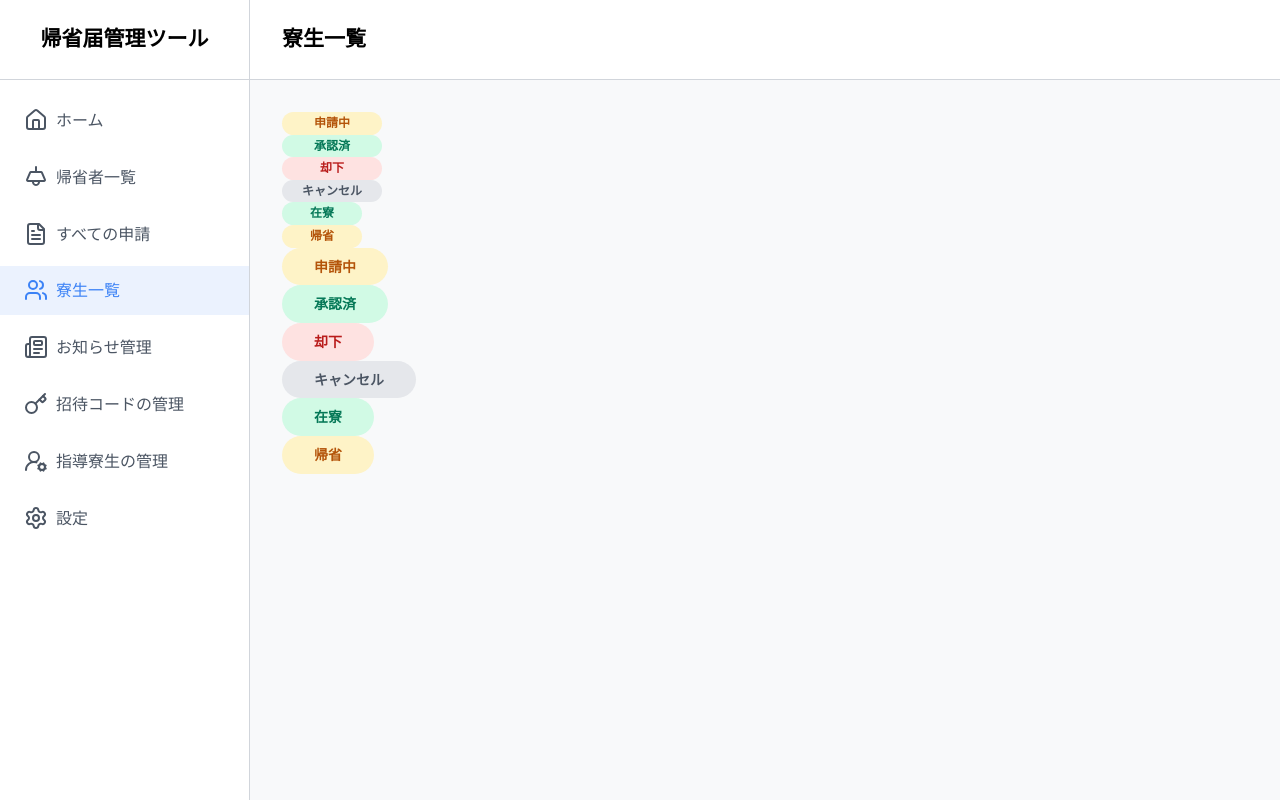
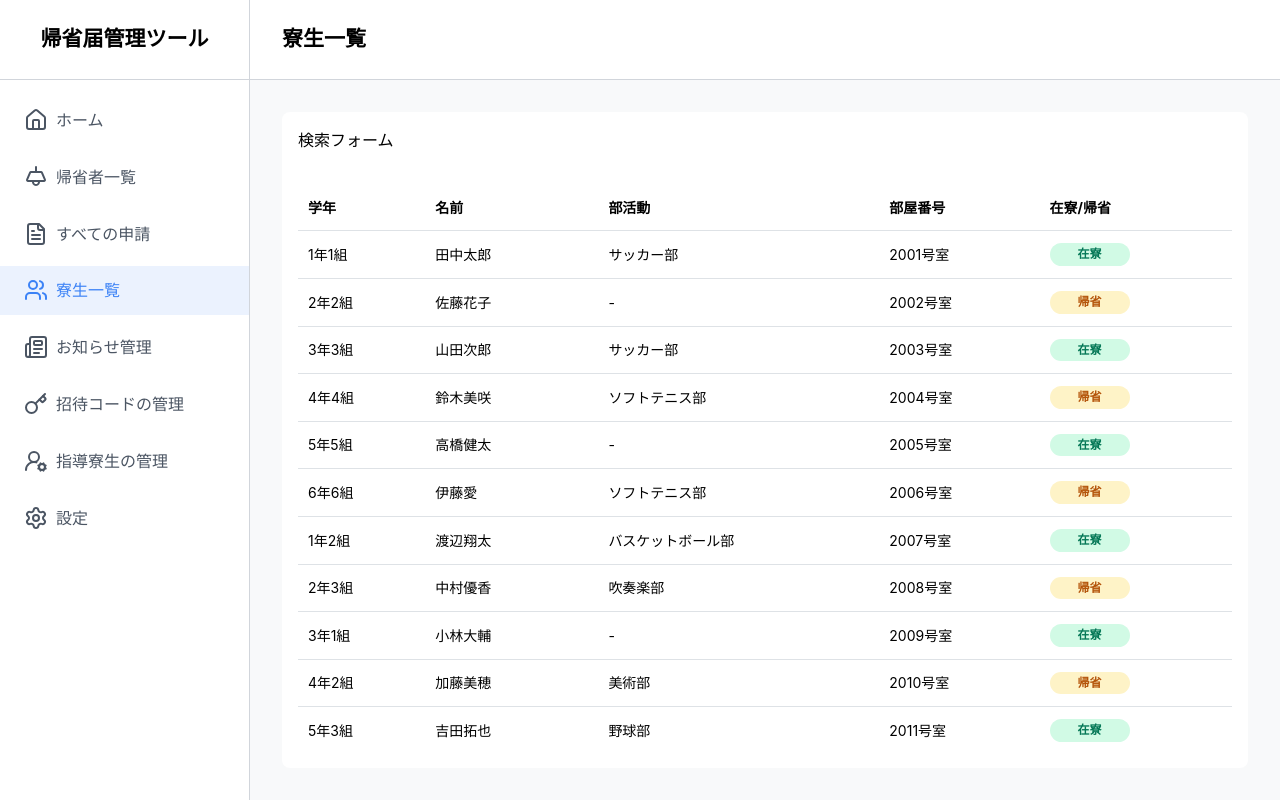
Before and after one commit to mokkun55/yurigaoka-app-teacher, a Next.js app: page /students in a window 1280 px wide. Built offline with nearby package versions, Linux system fonts and the light colour scheme; a web font is replaced by a local one.

Commit message:
wip: 生徒一覧UIの作成

```diff
--- /dev/null
+++ b/src/app/students/_components/student-table/index.tsx
@@ -0,0 +1,39 @@
+'use client'
+
+import { Student } from '../../types/student'
+import { Table } from '@mantine/core'
+import Badge from '@/app/_components/ui/badge'
+type Props = {
+  students: Student[]
+}
+
+export default function StudentTable({ students }: Props) {
+  const rows = students.map((student) => {
+    return (
+      <Table.Tr key={student.id}>
+        <Table.Td>
+          {student.grade}年{student.class}組
+        </Table.Td>
+        <Table.Td>{student.name}</Table.Td>
+        <Table.Td>{student.club || '-'}</Table.Td>
+        <Table.Td>{student.roomNumber}号室</Table.Td>
+        <Table.Td>{<Badge variant={student.status} />}</Table.Td>
+      </Table.Tr>
+    )
+  })
+
+  return (
+    <Table verticalSpacing="sm" stickyHeader>
+      <Table.Thead>
+        <Table.Tr>
+          <Table.Th>学年</Table.Th>
+          <Table.Th>名前</Table.Th>
+          <Table.Th>部活動</Table.Th>
+          <Table.Th>部屋番号</Table.Th>
+          <Table.Th>在寮/帰省</Table.Th>
+        </Table.Tr>
+      </Table.Thead>
+      <Table.Tbody>{rows}</Table.Tbody>
+    </Table>
+  )
+}
--- a/src/app/students/page.tsx
+++ b/src/app/students/page.tsx
@@ -1,20 +1,247 @@
-import Badge from '../_components/ui/badge'
+import styles from './styles.module.css'
+import { Student } from './types/student'
+import StudentTable from './_components/student-table'
 
 export default function StudentsPage() {
+  const students: Student[] = [
+    {
+      id: 1,
+      grade: 1,
+      class: 1,
+      name: '田中太郎',
+      club: 'サッカー部',
+      roomNumber: 2001,
+      status: 'stay',
+    },
+    {
+      id: 2,
+      grade: 2,
+      class: 2,
+      name: '佐藤花子',
+      roomNumber: 2002,
+      status: 'leave',
+    },
+    {
+      id: 3,
+      grade: 3,
+      class: 3,
+      name: '山田次郎',
+      club: 'サッカー部',
+      roomNumber: 2003,
+      status: 'stay',
+    },
+    {
+      id: 4,
+      grade: 4,
+      class: 4,
+      name: '鈴木美咲',
+      club: 'ソフトテニス部',
+      roomNumber: 2004,
+      status: 'leave',
+    },
+    {
+      id: 5,
+      grade: 5,
+      class: 5,
+      name: '高橋健太',
+      roomNumber: 2005,
+      status: 'stay',
+    },
+    {
+      id: 6,
+      grade: 6,
+      class: 6,
+      name: '伊藤愛',
+      club: 'ソフトテニス部',
+      roomNumber: 2006,
+      status: 'leave',
+    },
+    {
+      id: 7,
+      grade: 1,
+      class: 2,
+      name: '渡辺翔太',
+      club: 'バスケットボール部',
+      roomNumber: 2007,
+      status: 'stay',
+    },
+    {
+      id: 8,
+      grade: 2,
+      class: 3,
+      name: '中村優香',
+      club: '吹奏楽部',
+      roomNumber: 2008,
+      status: 'leave',
+    },
+    {
+      id: 9,
+      grade: 3,
+      class: 1,
+      name: '小林大輔',
+      roomNumber: 2009,
+      status: 'stay',
+    },
+    {
+      id: 10,
+      grade: 4,
+      class: 2,
+      name: '加藤美穂',
+      club: '美術部',
+      roomNumber: 2010,
+      status: 'leave',
+    },
+    {
+      id: 11,
+      grade: 5,
+      class: 3,
+      name: '吉田拓也',
+      club: '野球部',
+      roomNumber: 2011,
+      status: 'stay',
+    },
+    {
+      id: 12,
+      grade: 6,
+      class: 1,
+      name: '松本さくら',
+      club: '茶道部',
+      roomNumber: 2012,
+      status: 'leave',
+    },
+    {
+      id: 13,
+      grade: 1,
+      class: 3,
+      name: '森田健一',
+      club: '陸上部',
+      roomNumber: 2013,
+      status: 'stay',
+    },
+    {
+      id: 14,
+      grade: 2,
+      class: 1,
+      name: '石川麻衣',
+      club: 'バレーボール部',
+      roomNumber: 2014,
+      status: 'leave',
+    },
+    {
+      id: 15,
+      grade: 3,
+      class: 2,
+      name: '清水直樹',
+      roomNumber: 2015,
+      status: 'stay',
+    },
+    {
+      id: 16,
+      grade: 4,
+      class: 3,
+      name: '木村由美',
+      club: '書道部',
+      roomNumber: 2016,
+      status: 'leave',
+    },
+    {
+      id: 17,
+      grade: 5,
+      class: 1,
+      name: '青木慎一',
+      club: '卓球部',
+      roomNumber: 2017,
+      status: 'stay',
+    },
+    {
+      id: 18,
+      grade: 6,
+      class: 2,
+      name: '福田あいり',
+      club: '合唱部',
+      roomNumber: 2018,
+      status: 'leave',
+    },
+    {
+      id: 19,
+      grade: 1,
+      class: 1,
+      name: '岡田雄太',
+      club: '柔道部',
+      roomNumber: 2019,
+      status: 'stay',
+    },
+    {
+      id: 20,
+      grade: 2,
+      class: 2,
+      name: '西村理恵',
+      club: '演劇部',
+      roomNumber: 2020,
+      status: 'leave',
+    },
+    {
+      id: 21,
+      grade: 3,
+      class: 3,
+      name: '原田和也',
+      roomNumber: 2021,
+      status: 'stay',
+    },
+    {
+      id: 22,
+      grade: 4,
+      class: 1,
+      name: '村上智子',
+      club: '料理部',
+      roomNumber: 2022,
+      status: 'leave',
+    },
+    {
+      id: 23,
+      grade: 5,
+      class: 2,
+      name: '藤田俊介',
+      club: '剣道部',
+      roomNumber: 2023,
+      status: 'stay',
+    },
+    {
+      id: 24,
+      grade: 6,
+      class: 3,
+      name: '三浦彩香',
+      club: '華道部',
+      roomNumber: 2024,
+      status: 'leave',
+    },
+    {
+      id: 25,
+      grade: 1,
+      class: 2,
+      name: '野口翔平',
+      club: '水泳部',
+      roomNumber: 2025,
+      status: 'stay',
+    },
+    {
+      id: 26,
+      grade: 2,
+      class: 3,
+      name: '田村美咲',
+      club: 'ダンス部',
+      roomNumber: 2026,
+      status: 'leave',
+    },
+  ]
   return (
-    <div>
-      <Badge variant="pending" />
-      <Badge variant="approved" />
-      <Badge variant="rejected" />
-      <Badge variant="canceled" />
-      <Badge variant="stay" />
-      <Badge variant="leave" />
-      <Badge variant="pending" size="big" />
-      <Badge variant="approved" size="big" />
-      <Badge variant="rejected" size="big" />
-      <Badge variant="canceled" size="big" />
-      <Badge variant="stay" size="big" />
-      <Badge variant="leave" size="big" />
+    <div className={styles.container}>
+      <div className={styles.inputContainer}>
+        <p>検索フォーム</p>
+      </div>
+      <div className={styles.studentList}>
+        <StudentTable students={students} />
+      </div>
     </div>
   )
 }
--- /dev/null
+++ b/src/app/students/styles.module.css
@@ -0,0 +1,21 @@
+.container {
+  display: flex;
+  flex-direction: column;
+  gap: 32px;
+  padding: 16px;
+  background-color: white;
+  border-radius: 8px;
+  height: calc(100vh - (64px + 80px));
+
+  .inputContainer {
+    display: flex;
+    gap: 8px;
+  }
+
+  .studentList {
+    display: flex;
+    flex-direction: column;
+    gap: 16px;
+    overflow-y: auto;
+  }
+}
--- /dev/null
+++ b/src/app/students/types/student.ts
@@ -0,0 +1,9 @@
+export type Student = {
+  id: number
+  grade: number
+  class: number
+  name: string
+  club?: string
+  roomNumber: number
+  status: 'stay' | 'leave'
+}
```
Also changed, not shown: 1 other file (tests, documents, lock files or other folders).
